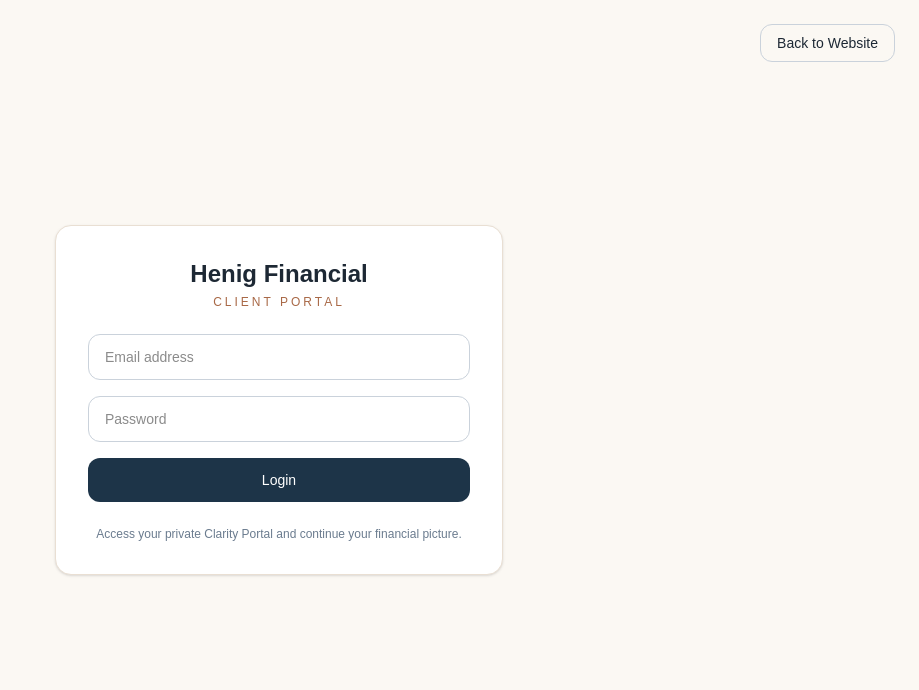
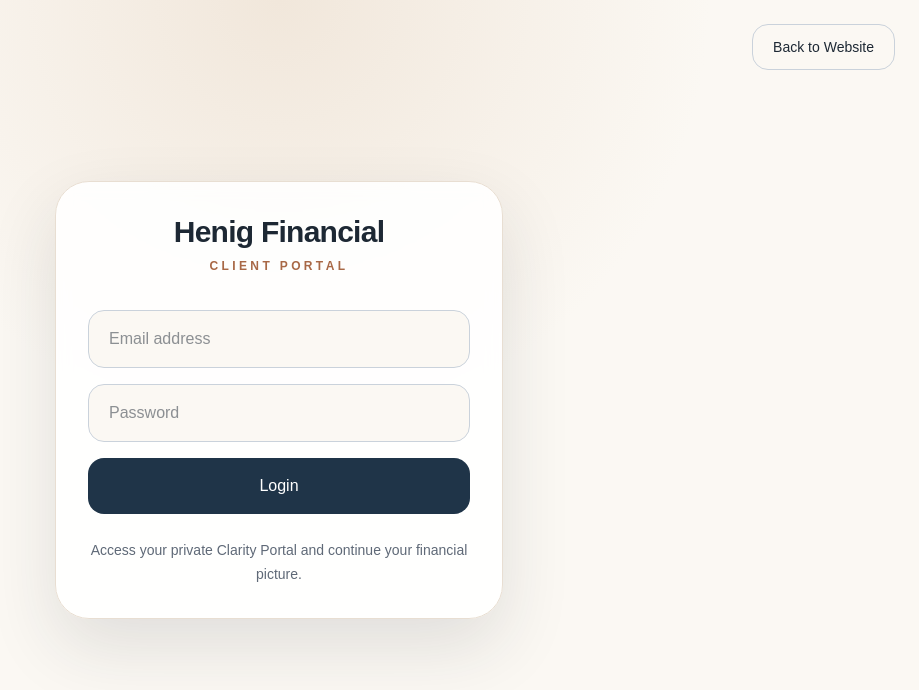
Before and after one commit to samuelhenig/henig-financial, a Next.js app: page /login in a window 1280 px wide. Shown: the top 690 px of the page, without its empty margins (361-1280 px from the left). Built offline with nearby package versions, Linux system fonts and the light colour scheme.

Commit message:
Update page.js

```diff
--- a/src/app/login/page.js
+++ b/src/app/login/page.js
@@ -11,13 +11,12 @@
 
 export default function LoginPage() {
   const router = useRouter();
-
   const [email, setEmail] = useState("");
   const [password, setPassword] = useState("");
   const [loading, setLoading] = useState(false);
   const [error, setError] = useState("");
 
-  const handleLogin = async (e) => {
+  async function handleLogin(e) {
     e.preventDefault();
     setLoading(true);
     setError("");
@@ -30,67 +29,68 @@
     if (error) {
       setError(error.message);
       setLoading(false);
-    } else {
-      router.push("/client");
+      return;
     }
-  };
+
+    router.push("/client");
+  }
 
   return (
-    <main className="min-h-screen bg-[#FBF8F3] flex items-center justify-center px-4 relative">
-
-      {/* Back button */}
+    <main className="relative flex min-h-screen items-center justify-center overflow-hidden bg-[#FBF8F3] px-6 text-[#1D2834]">
       <a
         href="/"
-        className="absolute top-6 right-6 text-sm border border-[#CAD2DB] px-4 py-2 rounded-xl text-[#1D2834] hover:bg-[#F4EFE8]"
+        className="absolute right-6 top-6 rounded-2xl border border-[#CAD2DB] px-5 py-3 text-sm font-medium text-[#1D2834] hover:bg-[#F4EFE8]"
       >
         Back to Website
       </a>
 
-      <div className="w-full max-w-md bg-white rounded-2xl border border-[#E9DFD3] p-8 shadow-sm">
+      <div className="absolute inset-0 bg-[radial-gradient(circle_at_top,#F1E7DB_0%,transparent_42%)]" />
 
-        <div className="text-center mb-6">
-          <div className="text-2xl font-semibold text-[#1D2834]">
+      <div className="relative w-full max-w-md rounded-[34px] border border-[#E8DED2] bg-white/88 p-8 shadow-[0_28px_70px_rgba(29,40,52,0.12)] backdrop-blur">
+        <div className="text-center">
+          <div className="text-3xl font-semibold tracking-tight">
             Henig Financial
           </div>
-          <div className="text-xs tracking-[0.25em] text-[#A86846] mt-1">
-            CLIENT PORTAL
+          <div className="mt-2 text-xs font-semibold uppercase tracking-[0.28em] text-[#A86846]">
+            Client Portal
           </div>
         </div>
 
-        <form onSubmit={handleLogin} className="space-y-4">
-
+        <form onSubmit={handleLogin} className="mt-9 space-y-4">
           <input
             type="email"
             placeholder="Email address"
             required
-            className="w-full rounded-xl border border-[#CAD2DB] px-4 py-3 text-sm"
             value={email}
             onChange={(e) => setEmail(e.target.value)}
+            className="w-full rounded-2xl border border-[#CAD2DB] bg-[#FBF8F3] px-5 py-4 outline-none focus:border-[#A86846]"
           />
 
           <input
             type="password"
             placeholder="Password"
             required
-            className="w-full rounded-xl border border-[#CAD2DB] px-4 py-3 text-sm"
             value={password}
             onChange={(e) => setPassword(e.target.value)}
+            className="w-full rounded-2xl border border-[#CAD2DB] bg-[#FBF8F3] px-5 py-4 outline-none focus:border-[#A86846]"
           />
 
           {error && (
-            <div className="text-sm text-red-500">{error}</div>
+            <div className="rounded-2xl bg-red-50 px-4 py-3 text-sm text-red-600">
+              {error}
+            </div>
           )}
 
           <button
             type="submit"
             disabled={loading}
-            className="w-full rounded-xl bg-[#1D3448] text-white py-3 text-sm font-medium hover:opacity-90"
+            className="w-full rounded-2xl bg-[#1F3448] px-5 py-4 font-medium text-white hover:bg-[#2a4258] disabled:opacity-60"
           >
             {loading ? "Logging in..." : "Login"}
           </button>
         </form>
 
-        <p className="text-xs text-[#6B7C8F] text-center mt-6">
+        <p className="mt-6 text-center text-sm leading-6 text-[#5F6977]">
           Access your private Clarity Portal and continue your financial picture.
         </p>
       </div>
```
